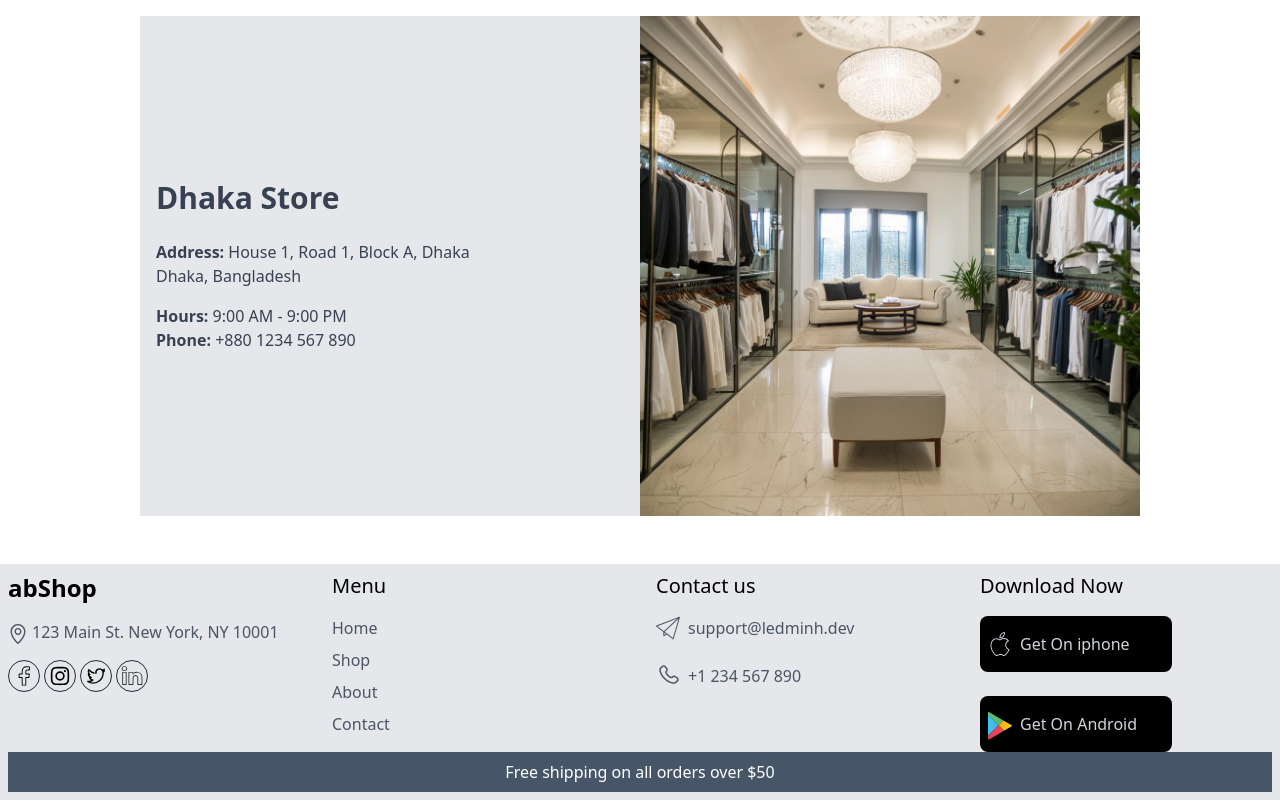
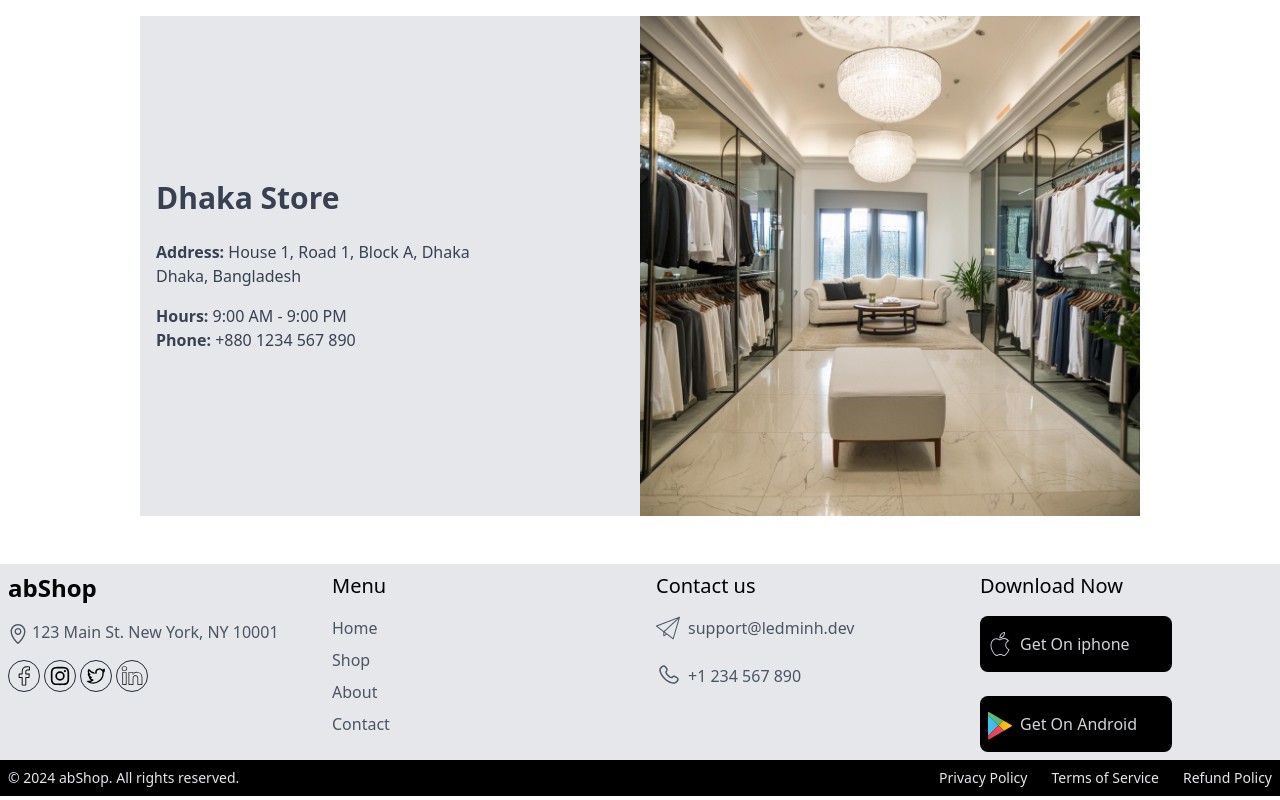
Before and after one commit to ledminh/my-project-gallery, a Next.js app: page /projects/shop-landing-page-1 in a window 1280 px wide. Shown: the part 3444-4244 px from the top of the page. Built offline with nearby package versions, Linux system fonts and the light colour scheme.

Commit message:
Finish abShop

```diff
--- /dev/null
+++ b/src/app/(other)/projects/shop-landing-page-1/components/Copyright/data.ts
@@ -0,0 +1,22 @@
+const data = {
+  copyrightText: `© ${new Date().getFullYear()} abShop. All rights reserved.`,
+  links: [
+    {
+      id: 1,
+      text: "Privacy Policy",
+      link: "/",
+    },
+    {
+      id: 2,
+      text: "Terms of Service",
+      link: "/",
+    },
+    {
+      id: 3,
+      text: "Refund Policy",
+      link: "/",
+    },
+  ],
+};
+
+export default data;
--- a/src/app/(other)/projects/shop-landing-page-1/components/Copyright/index.tsx
+++ b/src/app/(other)/projects/shop-landing-page-1/components/Copyright/index.tsx
@@ -1,7 +1,24 @@
+import data from "./data";
+import Link from "next/link";
+
 export default function Copyright() {
   return (
-    <div className="bg-slate-600 text-white text-center p-2">
-      <p>Free shipping on all orders over $50</p>
-    </div>
+    <section className="p-2 bg-black text-gray-200 flex flex-col gap-4 text-center sm:text-left sm:flex-row sm:justify-between text-sm">
+      <p>{data.copyrightText}</p>
+      <ul className="flex flex-col gap-6 justify-center items-center sm:justify-start sm:items-start sm:flex-row">
+        {data.links.map((link) => (
+          <li key={link.id}>
+            <Link
+              href={link.link}
+              target="_blank"
+              rel="noreferrer"
+              className="hover:text-gray-400"
+            >
+              {link.text}
+            </Link>
+          </li>
+        ))}
+      </ul>
+    </section>
   );
 }
--- a/src/app/(other)/projects/shop-landing-page-1/components/Footer/index.tsx
+++ b/src/app/(other)/projects/shop-landing-page-1/components/Footer/index.tsx
@@ -5,7 +5,7 @@ import DownloadApp from "./DownloadApp";
 
 export default function Footer() {
   return (
-    <section className="grid grid-cols-1 sm:grid-cols-2 lg:grid-cols-4 gap-8 text-center sm:text-left">
+    <section className="grid grid-cols-1 sm:grid-cols-2 lg:grid-cols-4 gap-8 text-center sm:text-left mt-12 bg-gray-200 p-2">
       <Info />
       <Menu />
       <ContactUs />
--- a/src/app/(other)/projects/shop-landing-page-1/page.tsx
+++ b/src/app/(other)/projects/shop-landing-page-1/page.tsx
@@ -38,7 +38,7 @@ export default function ShopLandingPage1() {
         <Testimonials />
         <ShopAddresses />
       </main>
-      <footer className="mt-12 bg-gray-200 p-2">
+      <footer>
         <Footer />
         <Copyright />
       </footer>
```
